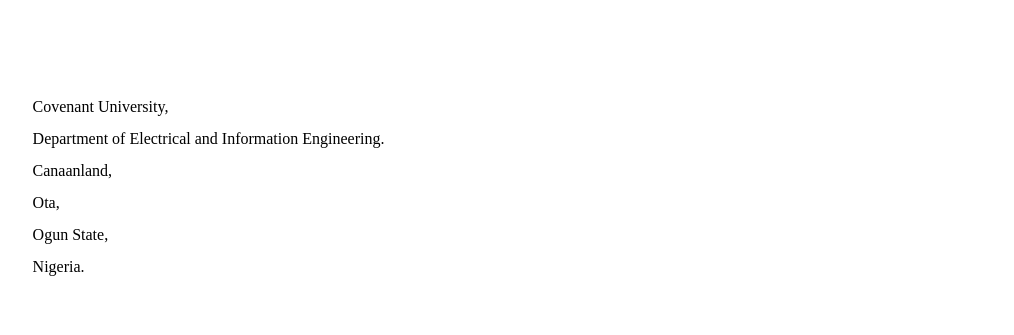
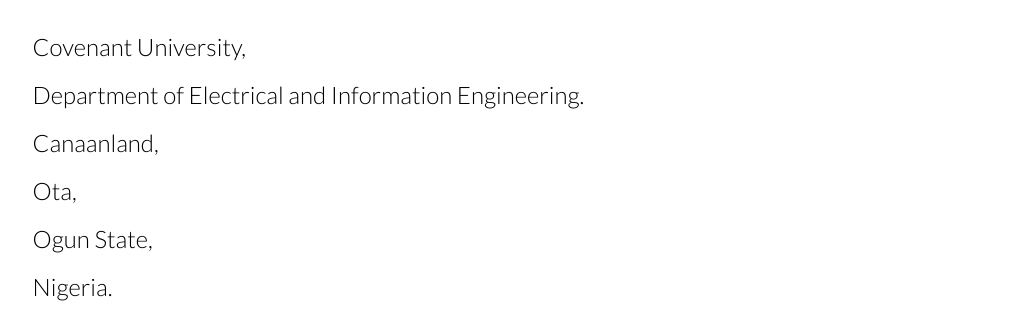
Before and after one commit to Mrkezii/personal-cv, a plain HTML site: page index.html in a window 1280 px wide. Shown: the part 203-538 px from the top of the page, without its empty margins (57-1071 px from the left). Drawn offline with Linux system fonts and the light colour scheme.

Commit message:
done the styling of the fonts

```diff
--- a/assets/stylesheets/main.css
+++ b/assets/stylesheets/main.css
@@ -49,7 +49,12 @@ table {
 
 
 
+body{
+  font: 300 16px/22px "Lato", "Open Sans", "Helvetica Neue", Helvetica, Arial, sans-serif;
 
+    font-size:1.5em;
+
+}
 
 
 header{
```
